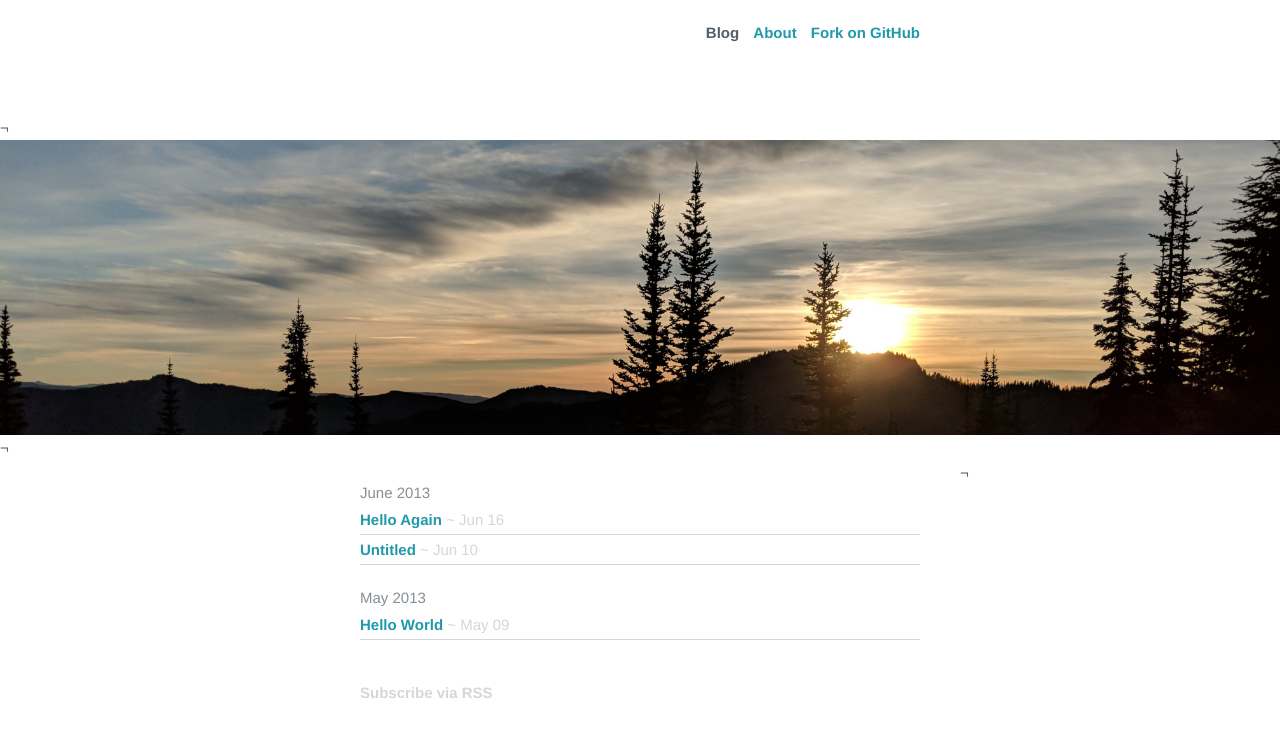
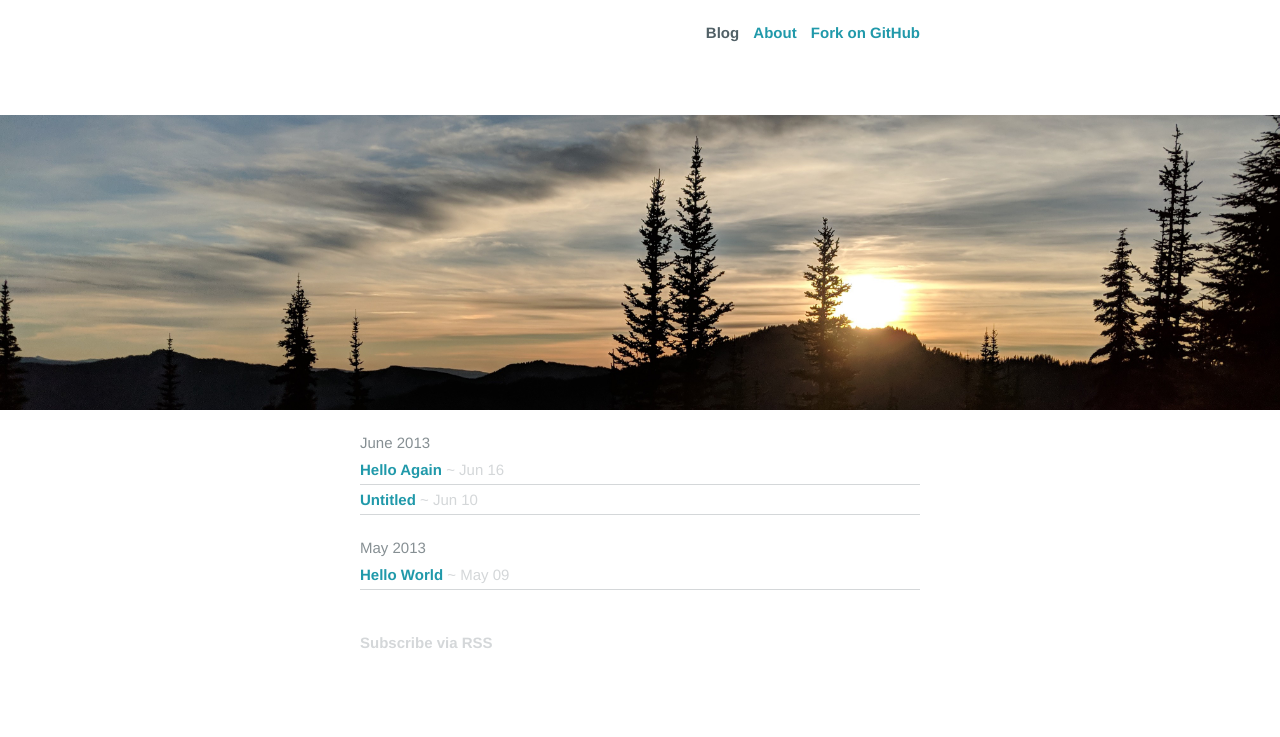
Before and after one commit to djedwardsjr/djedwardsjr.github.io, a Jekyll site: the page built from index.html, in a window 1280 px wide. Shown: the top 737 px of the page. Built offline with Jekyll 4.4.1, drawn with Linux system fonts in a browser that asks for light colours.

Commit message:
Remove bogus characters

```diff
--- a/index.html
+++ b/index.html
@@ -3,9 +3,9 @@ layout: default
 section: blog
 ---
 
-<div class='col12 splash'>¬
-  <img src='//img/mountain-sun-splash.jpg' alt='' />¬
-</div>¬
+<div class='col12 splash'>
+  <img src='//img/mountain-sun-splash.jpg' alt='' />
+</div>
 
 <div class='listing col6 pad4h margin3'>
   {% for item in site.categories.blog limit:1000 %}
```
Also changed, not shown: 1 other file.
